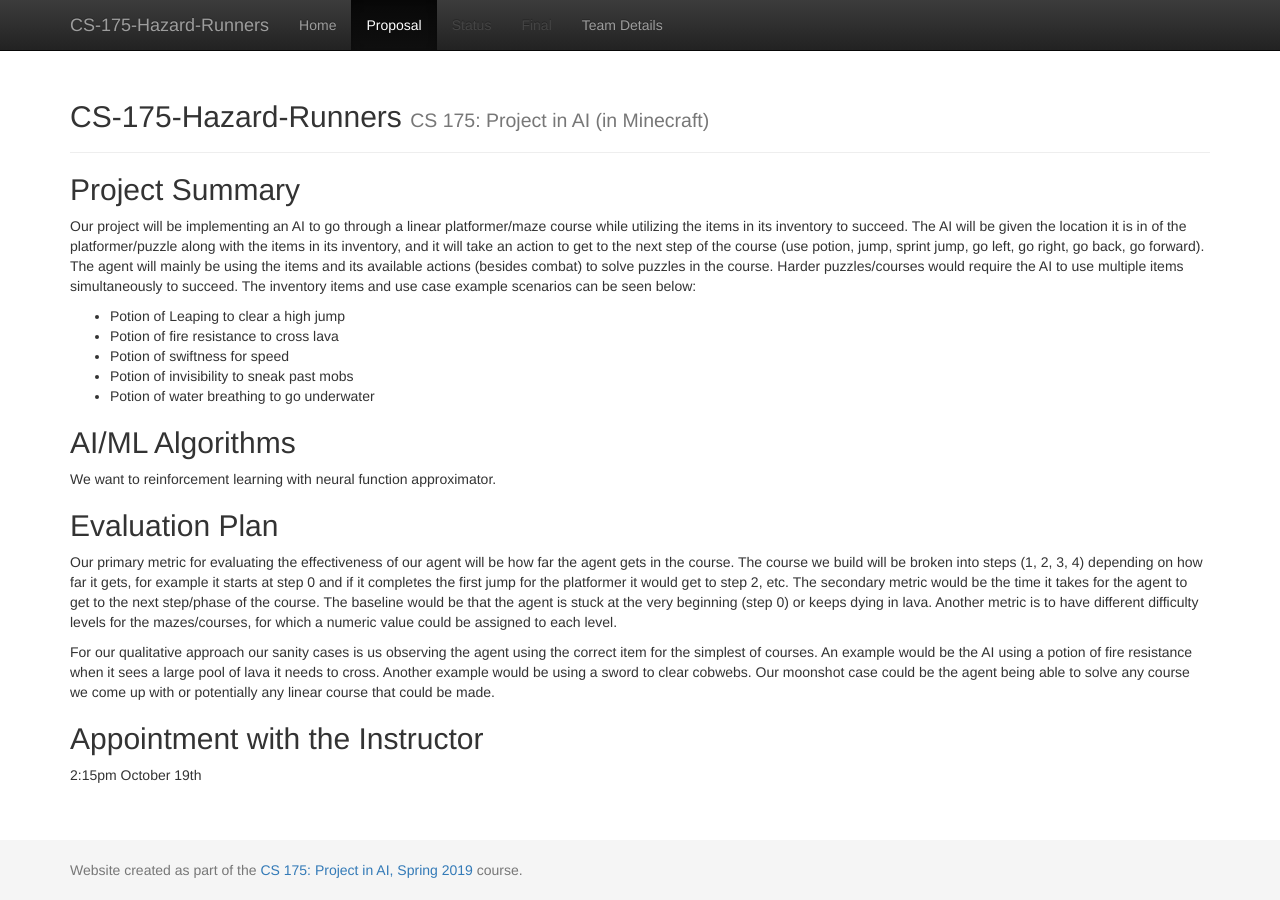
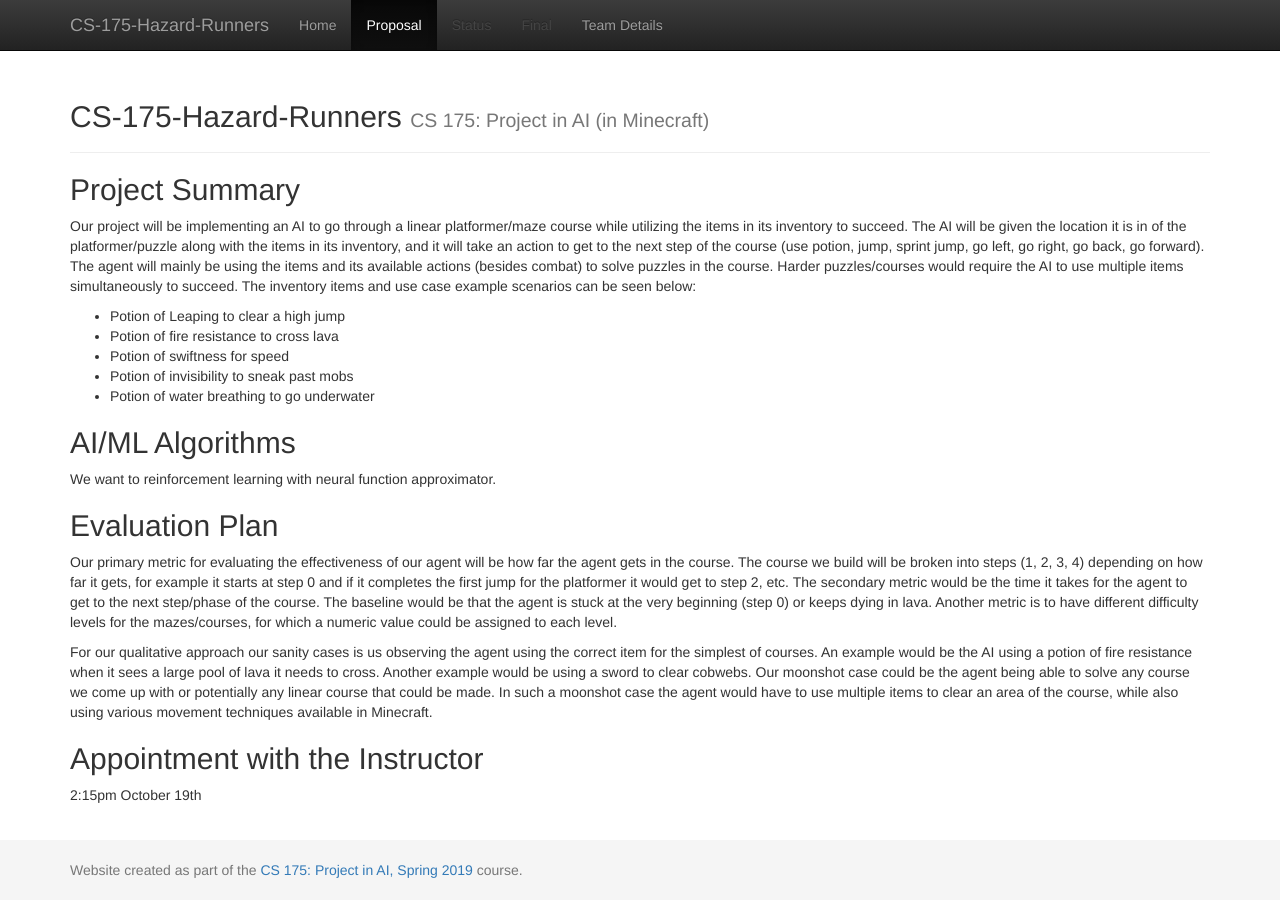
Before and after one commit to anguyen34/Tron-Researchers-CS175, a Jekyll site: the page built from docs/proposal.md, in a window 1280 px wide. Built offline with Jekyll 4.4.1, drawn with Linux system fonts in a browser that asks for light colours.

Commit message:
Update proposal.md

```diff
--- a/docs/proposal.md
+++ b/docs/proposal.md
@@ -18,7 +18,7 @@
 ## Evaluation Plan
   Our primary metric for evaluating the effectiveness of our agent will be how far the agent gets in the course. The course we build will be broken into steps (1, 2, 3, 4) depending on how far it gets, for example it starts at step 0 and if it completes the first jump for the platformer it would get to step 2, etc. The secondary metric would be the time it takes for the agent to get to the next step/phase of the course. The baseline would be that the agent is stuck at the very beginning (step 0) or keeps dying in lava. Another metric is to have different difficulty levels for the mazes/courses, for which a numeric value could be assigned to each level.
 
-  For our qualitative approach our sanity cases is us observing the agent using the correct item for the simplest of courses. An example would be the AI using a potion of fire resistance when it sees a large pool of lava it needs to cross. Another example would be using a sword to clear cobwebs. Our moonshot case could be the agent being able to solve any course we come up with or potentially any linear course that could be made.
+  For our qualitative approach our sanity cases is us observing the agent using the correct item for the simplest of courses. An example would be the AI using a potion of fire resistance when it sees a large pool of lava it needs to cross. Another example would be using a sword to clear cobwebs. Our moonshot case could be the agent being able to solve any course we come up with or potentially any linear course that could be made. In such a moonshot case the agent would have to use multiple items to clear an area of the course, while also using various movement techniques available in Minecraft.
 
 ## Appointment with the Instructor
 2:15pm October 19th
```
